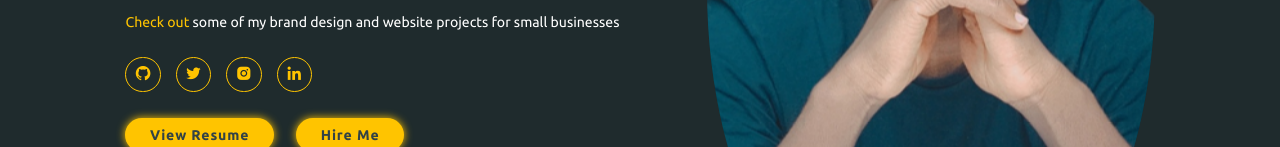
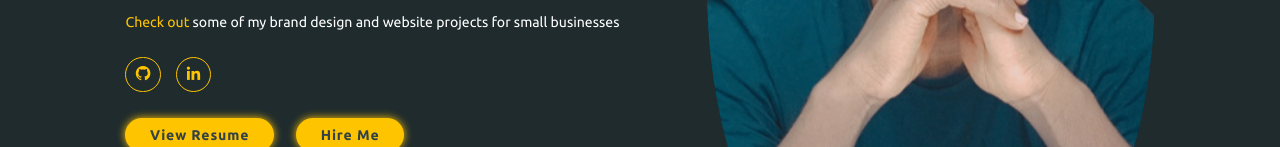
Before and after one commit to Kelmcclain/kelmcclain.github.io, a plain HTML site: page index.html in a window 1280 px wide. Shown: the part 454-601 px from the top of the page. Drawn offline with nearby package versions, Linux system fonts and the light colour scheme.

Commit message:
Update index.html

```diff
--- a/index.html
+++ b/index.html
@@ -44,9 +44,6 @@
                 businesses</p>
             <div class="social-media">
                 <a href="https://github.com/Kelmcclain" target="_blank"><i class='bx bxl-github'></i></a>
-
-                <a href="https://twitter.com/Kelmcclain" target="_blank"><i class='bx bxl-twitter'></i></a>
-                <a href="https://instagram.com/Kelmcclain" target="_blank"><i class='bx bxl-instagram-alt'></i></i></a>
                 <a href="https://www.linkedin.com/in/mcclain-kelvin-9894a81ba?originalSubdomain=ke" target="_blank"><i
                         class='bx bxl-linkedin'></i></a>
             </div>
```
